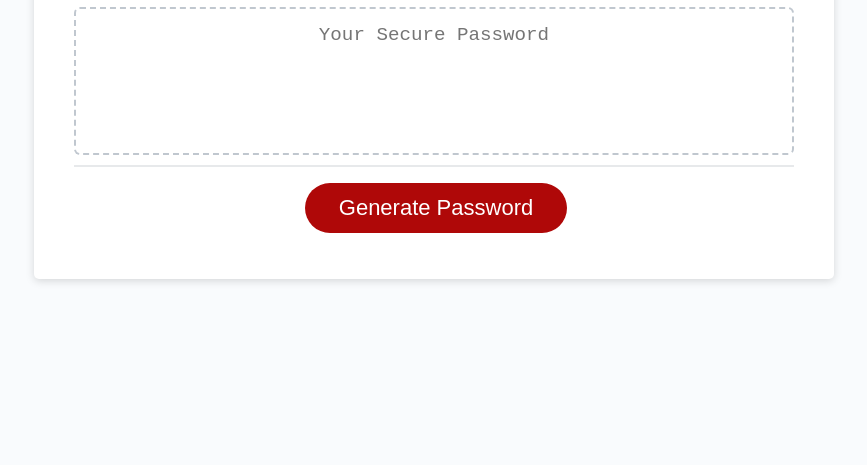
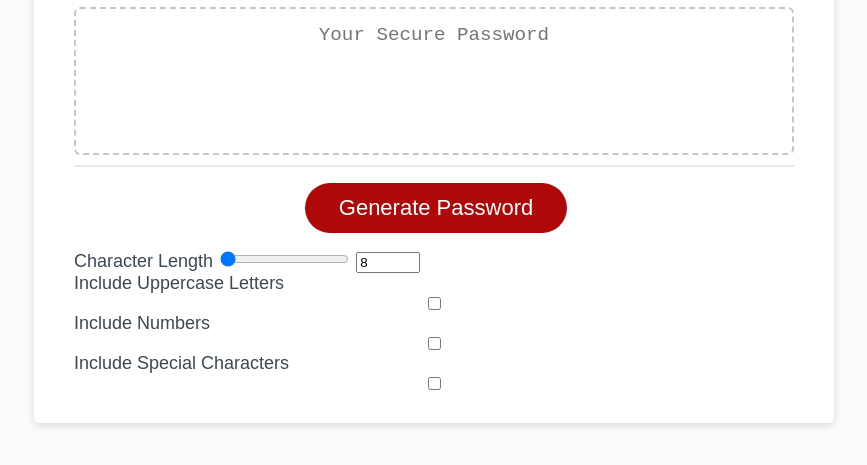
Before and after one commit to itsmejustino/Password-Generator, a plain HTML site: page index.html in a window 1280 px wide. Shown: the part 241-706 px from the top of the page, without its empty margins (206-1073 px from the left). Drawn offline with Linux system fonts and the light colour scheme.

Commit message:
ad form with check boxes

```diff
--- a/index.html
+++ b/index.html
@@ -27,6 +27,24 @@
         <div class="card-footer">
           <button id="generate" class="btn">Generate Password</button>
         </div>
+
+        <form class="criteria" id = "criteria">
+          <div>
+            <label for="characterLength">Character Length</label>
+            <input type = "range" min="8" max="128" value = "8" id="characterLength">
+            <input type="number" min="8" max="128" value = "8" id="numberAmount">
+          </div>
+
+            <label for = "addUppercase"> Include Uppercase Letters </label>
+            <input type = "checkbox" id="addUppercase">
+
+            <label for = "addNumbers"> Include Numbers </label>
+            <input type = "checkbox" id="addNumbers">
+
+            <label for = "addSpecChar"> Include Special Characters</label>
+            <input type = "checkbox" id="SpecChar">
+
+        </form>
       </div>
     </div>
     <script src="script.js"></script>
--- a/script.js
+++ b/script.js
@@ -2,8 +2,9 @@
 var generateBtn = document.querySelector("#generate");
 
 function generatePassword() {
-
-
+  var buf = new Uint8Array(characterLength);
+    window.crypto.getRandomValues(buf);
+    return btoa(String.fromCharCode.apply(null, buf));
 
 }
 
--- a/style.css
+++ b/style.css
@@ -118,6 +118,13 @@ button[disabled] {
   overflow: hidden;
 }
 
+form {
+display:flex;
+justify-content: center;
+align-content: center;
+flex-direction: column;
+}
+
 @media (max-width: 690px) {
   .btn {
     font-size: 1rem;
```
